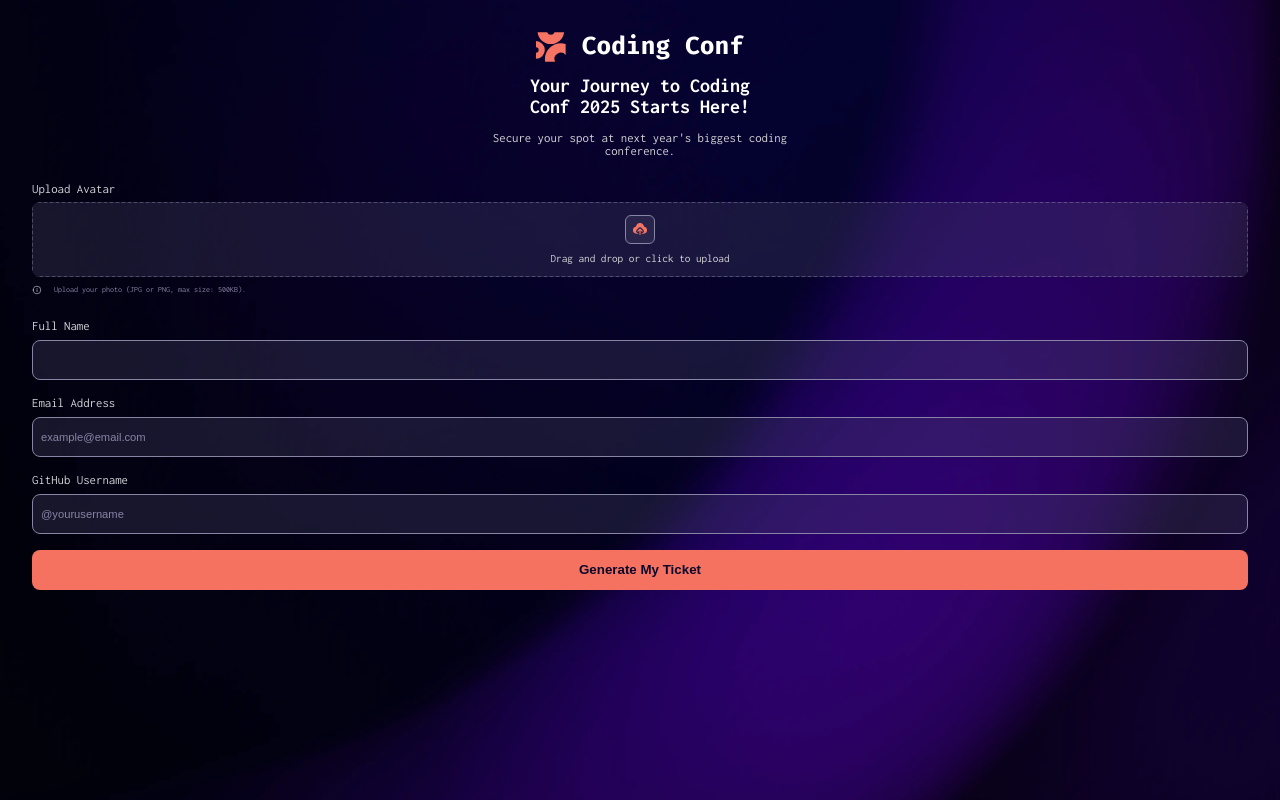
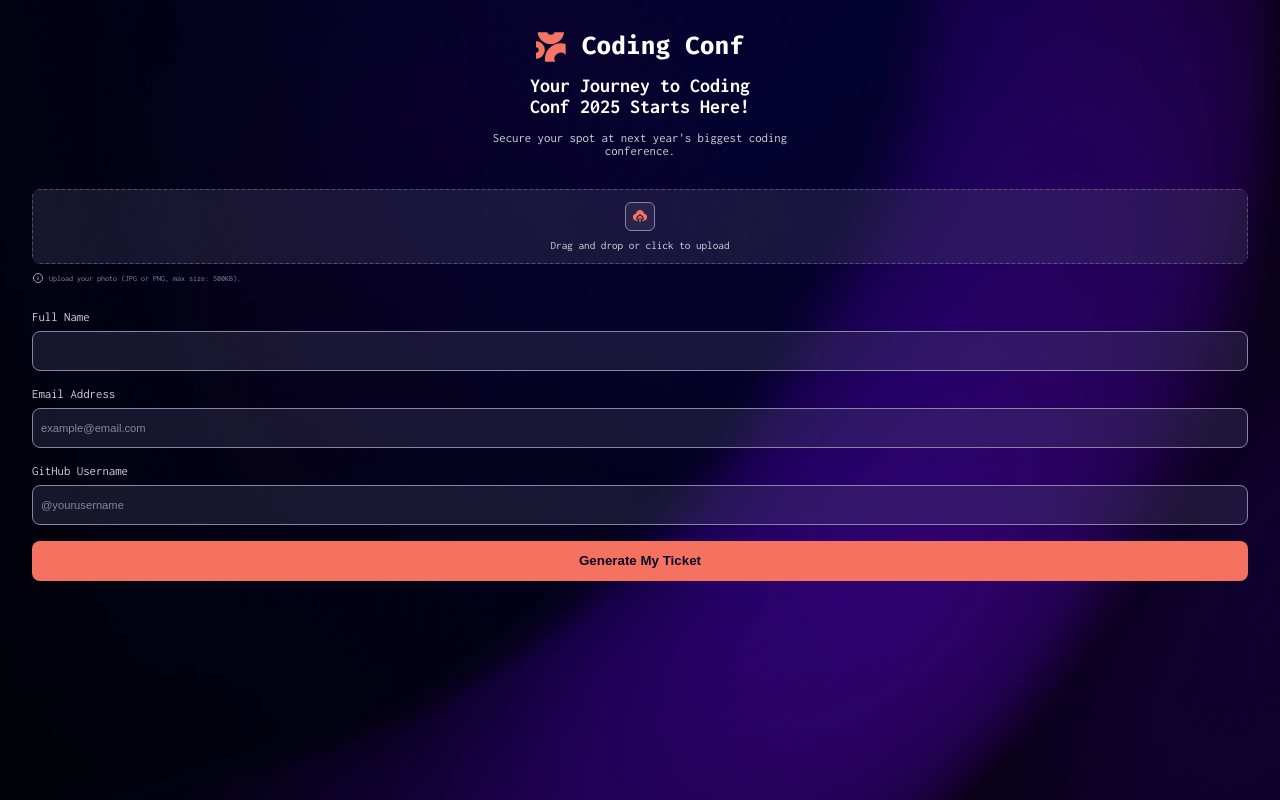
Before and after one commit to KonieK981/conference-ticket-generator-main, a React (Vite) app: page / in a window 1280 px wide. Built offline with nearby package versions, Linux system fonts and the light colour scheme.

Commit message:
feat: enhance AvatarUploader with file size validation and error handling

```diff
--- a/src/components/AvatarUploader/AvatarUploader.jsx
+++ b/src/components/AvatarUploader/AvatarUploader.jsx
@@ -1,16 +1,26 @@
 import React, { useRef, useState } from "react";
 import styles from "./styles.module.css";
 
-const AvatarUploader = () => {
+const AvatarUploader = ({ label }) => {
   const fileInputRef = useRef(null);
   const [image, setImage] = useState(null);
   const [dragging, setDragging] = useState(false);
+  const [showError, setShowError] = useState(false);
+
+  const MAX_SIZE = 500 * 1024; // 500KB
 
   const handleFile = (file) => {
     if (file && file.type.startsWith("image/")) {
+      if (file.size > MAX_SIZE) {
+        setShowError(true);
+        setImage(null);
+        fileInputRef.current.value = null;
+        return;
+      }
       const reader = new FileReader();
       reader.onloadend = () => {
         setImage(reader.result);
+        setShowError(false);
       };
       reader.readAsDataURL(file);
     }
@@ -25,7 +35,11 @@ const AvatarUploader = () => {
 
   const onChange = (e) => {
     const file = e.target.files[0];
-    handleFile(file);
+    if (file) {
+      handleFile(file);
+    } else if (!image) {
+      setShowError(true);
+    }
   };
 
   const removeImage = () => {
@@ -33,9 +47,17 @@ const AvatarUploader = () => {
     fileInputRef.current.value = null;
   };
 
+  const handleUploadClick = () => {
+    setShowError(false);
+    if (!image) {
+      fileInputRef.current.value = null;
+      fileInputRef.current.click();
+    }
+  };
+
   return (
     <div className={styles.upload}>
-      <label className={styles.label}>Upload Avatar</label>
+      <label className={styles.label}>{label}</label>
       <div
         className={`${styles.groupUpload} ${dragging ? styles.dragging : ""}`}
         onDragOver={(e) => {
@@ -44,7 +66,7 @@ const AvatarUploader = () => {
         }}
         onDragLeave={() => setDragging(false)}
         onDrop={onDrop}
-        onClick={() => !image && fileInputRef.current.click()}
+        onClick={handleUploadClick}
         tabIndex={0}
         role="button"
       >
@@ -90,8 +112,37 @@ const AvatarUploader = () => {
         )}
       </div>
       <p className={styles.info}>
-        <img src="/assets/images/icon-info.svg" alt="" />
-        Upload your photo (JPG or PNG, max size: 500KB).
+        <span>
+          <svg
+            xmlns="http://www.w3.org/2000/svg"
+            width="12"
+            height="12"
+            fill="none"
+            viewBox="0 0 16 16"
+          >
+            <path
+              stroke={showError ? "#f57261" : "#D1D0D5"}
+              strokeLinecap="round"
+              strokeLinejoin="round"
+              d="M2 8a6 6 0 1 0 12 0A6 6 0 0 0 2 8Z"
+            />
+            <path
+              fill={showError ? "#f57261" : "#D1D0D5"}
+              d="M8.004 10.462V7.596ZM8 5.57v-.042Z"
+            />
+            <path
+              stroke={showError ? "#f57261" : "#D1D0D5"}
+              strokeLinecap="round"
+              strokeLinejoin="round"
+              d="M8.004 10.462V7.596M8 5.569v-.042"
+            />
+          </svg>
+        </span>
+        <span className={showError ? styles.errorMsg : ""}>
+          {showError
+            ? "File too large. Please upload a photo under 500kb"
+            : "Upload your photo (JPG or PNG, max size: 500KB)."}
+        </span>
       </p>
     </div>
   );
--- a/src/components/AvatarUploader/styles.module.css
+++ b/src/components/AvatarUploader/styles.module.css
@@ -30,7 +30,9 @@
   background-color: var(--neutral-700);
   cursor: pointer;
 
-  .imgUpload {
+  .imgUpload,
+  .changeBtn,
+  .removeBtn {
     border: 1px solid var(--neutral-500);
   }
 }
@@ -70,6 +72,7 @@
 
 .avatarImg {
   width: 35px;
+  height: 35px;
   border: 1px solid var(--neutral-300);
   object-fit: cover;
   border-radius: 8px;
@@ -98,13 +101,19 @@
 
 .changeBtn:hover,
 .removeBtn:hover {
-  background: hsla(245, 19%, 35%, 0.3);
+  background: hsl(245deg 65.22% 19.79% / 30%);
 }
 
 .info {
+  position: relative;
   display: flex;
   align-items: center;
-  gap: 0.5rem;
-  font-size: 0.9rem;
+  gap: 5px;
+  font-size: 0.6rem;
   margin-top: 0.5rem;
 }
+
+.errorMsg {
+  color: var(--orange-500) !important;
+  opacity: 0.7;
+}
```
